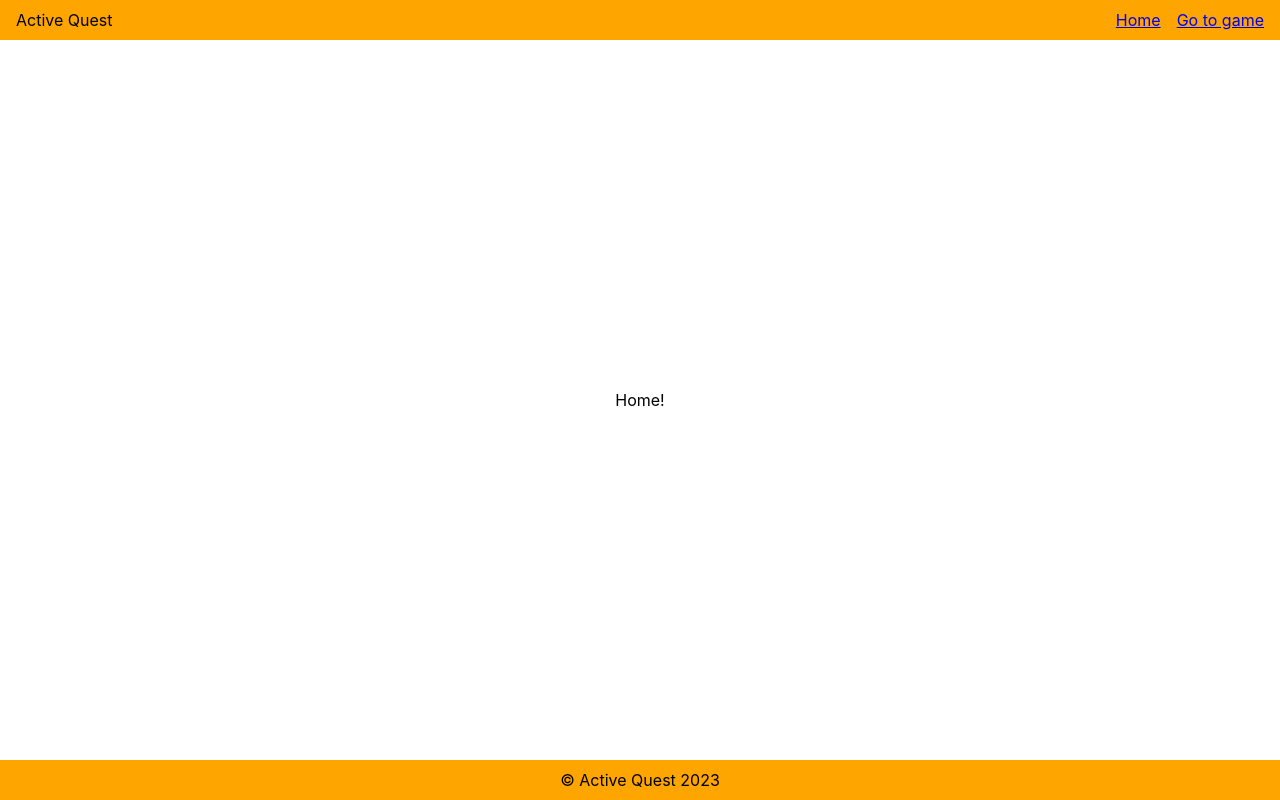
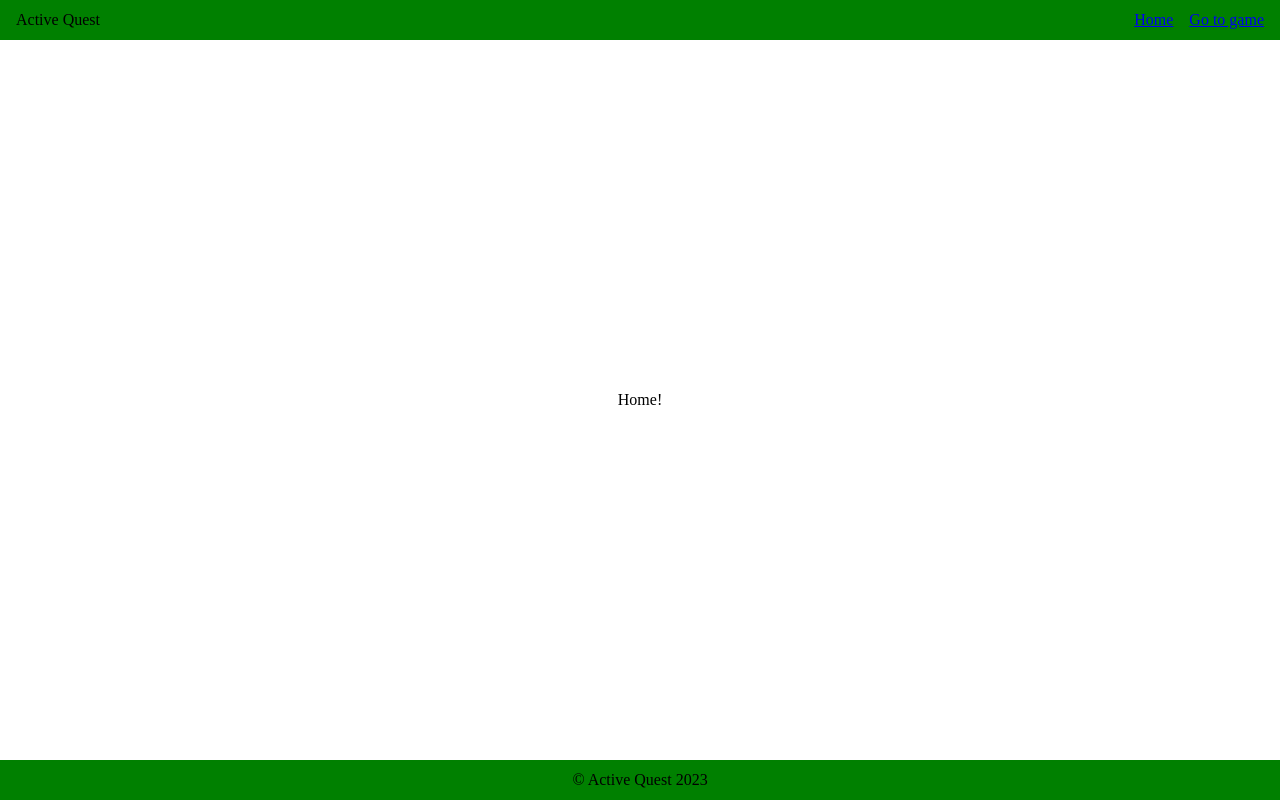
Before and after one commit to danylo-onishchuk/client, a React (Create React App) app: page / in a window 1280 px wide. Built offline with nearby package versions, Linux system fonts and the light colour scheme; no server answers.

Commit message:
new commit

```diff
--- a/src/components/footer/FooterModule.module.scss
+++ b/src/components/footer/FooterModule.module.scss
@@ -1,11 +1,13 @@
+@import "../../scss/vars";
+
 .footerModule {
   display: flex;
   justify-content: center;
   align-items: center;
 
-  height: 5vh;
+  height: $headerHeight;
 
-  background-color: orange;
+  background-color: $mainColor;
 
-  padding: 0 16px;
+  padding: 0 $pagePadding;
 }
--- a/src/components/game/AnswerForm/AnswerForm.module.scss
+++ b/src/components/game/AnswerForm/AnswerForm.module.scss
@@ -1,3 +1,5 @@
+@import '../../../scss/vars';
+
 .formContainer {
   display: flex;
 
@@ -5,16 +7,16 @@
   justify-content: center;
   align-items: center;
 
-  gap: 16px;
+  gap: $defaultGap;
 
-  height: 90vh;
+  height: $headerHeight;
 }
 
 .passwordInputContainer {
   display: flex;
   flex-direction: column;
 
-  gap: 8px;
+  gap: $defaultGap / 2;
 }
 
 .passwordInput {
--- a/src/components/game/GameScreen /GameScreen.module.scss
+++ b/src/components/game/GameScreen /GameScreen.module.scss
@@ -1,3 +1,5 @@
+@import '../../../scss/vars';
+
 .gameScreen {
   display: flex;
   justify-content: center;
@@ -5,8 +7,10 @@
 
   flex-direction: column;
 
-  height: 90vh;
+  height: $mainHeight;
   width: 100%;
+
+  gap: $defaultGap * 10;
 
   margin: 0 auto;
 }
@@ -15,7 +19,7 @@
   display: flex;
   justify-content: center;
 
-  gap: 48px;
+  gap: $defaultGap * 3;
 
   width: 100%;
 }
--- a/src/components/header/HeaderModule/HeaderModule.module.scss
+++ b/src/components/header/HeaderModule/HeaderModule.module.scss
@@ -1,19 +1,22 @@
+@import "../../../scss/vars";
+
+
 .headerModule {
   display: flex;
   justify-content: space-between;
   align-items: center;
 
-  height: 5vh;
+  height: $headerHeight;
 
-  background-color: orange;
+  background-color: $mainColor;
 
-  padding: 0 16px;
+  padding: 0 $pagePadding;
 }
 
 .links {
   display: flex;
 
-  gap: 16px;
+  gap: $defaultGap;
 }
 
 .link {
--- a/src/components/main/MainScreen/MainScreen.module.scss
+++ b/src/components/main/MainScreen/MainScreen.module.scss
@@ -1,13 +1,15 @@
+@import '../../../scss/vars';
+
 .mainScreen {
   display: flex;
   justify-content: center;
   align-items: center;
   flex-direction: column;
 
-  padding: 0 16px;
+  padding: 0 $pagePadding;
 
-  height: 90vh;
-}
+  height: $mainHeight;
+}v
 
 .link {
   list-style: none;
--- a/src/components/main/MainScreen/MainScreen.tsx
+++ b/src/components/main/MainScreen/MainScreen.tsx
@@ -1,8 +1,29 @@
-import { FC } from 'react';
+import { FC, useEffect, useState } from 'react';
 import styles from './MainScreen.module.scss';
 
-export const MainScreen: FC = () => (
-  <div className={styles.mainScreen}>
-    <p>Home!</p>
-  </div >
-);
+export const MainScreen: FC = () => {
+  const [data, setData] = useState<string>();
+
+  console.log(process.env.REACT_APP_API_URL)
+
+  useEffect(() => {
+    const dataFetch = async () => {
+      const data = await (
+        await fetch(
+          process.env.REACT_APP_API_URL as string,
+        )
+      ).text();
+
+      setData(data);
+    };
+
+    dataFetch();
+  }, []);
+
+  return (
+    <div className={styles.mainScreen}>
+      <p>Home!</p>
+      {!!data && data}
+    </div >
+  )
+};
--- a/src/components/signIn/form/FormSignIn/FormSignIn.module.scss
+++ b/src/components/signIn/form/FormSignIn/FormSignIn.module.scss
@@ -1,3 +1,5 @@
+@import "../../../../scss/vars";
+
 .formContainer {
   display: flex;
 
@@ -5,16 +7,16 @@
   justify-content: center;
   align-items: center;
 
-  gap: 16px;
+  gap: $defaultGap;
 
-  height: 90vh;
+  height: $mainHeight;
 }
 
 .passwordInputContainer {
   display: flex;
   flex-direction: column;
 
-  gap: 8px;
+  gap: $defaultGap / 2;
 }
 
 .passwordInput {
--- a/src/index.css
+++ b/src/index.css
@@ -1,8 +1,6 @@
 body {
   margin: 0;
-  font-family: -apple-system, BlinkMacSystemFont, 'Segoe UI', 'Roboto', 'Oxygen',
-    'Ubuntu', 'Cantarell', 'Fira Sans', 'Droid Sans', 'Helvetica Neue',
-    sans-serif;
+  font-family: 'Times New Roman', Times, serif;
   -webkit-font-smoothing: antialiased;
   -moz-osx-font-smoothing: grayscale;
 
@@ -10,8 +8,7 @@ body {
 }
 
 code {
-  font-family: source-code-pro, Menlo, Monaco, Consolas, 'Courier New',
-    monospace;
+  font-family: 'Times New Roman', Times, serif;
 }
 
 #root {
--- /dev/null
+++ b/src/scss/_vars.scss
@@ -0,0 +1,7 @@
+$mainColor: green;
+
+$pagePadding: 16px;
+$defaultGap: 16px;
+
+$headerHeight: 5vh;
+$mainHeight: 90vh;
```
